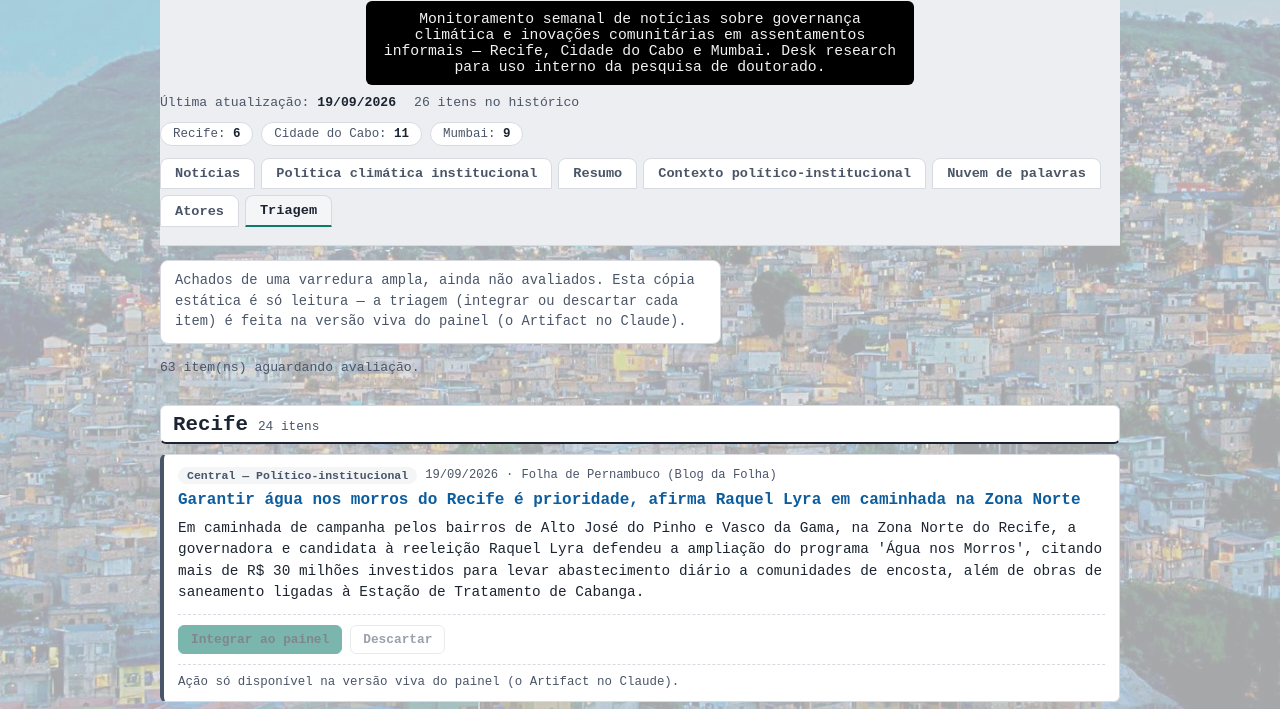
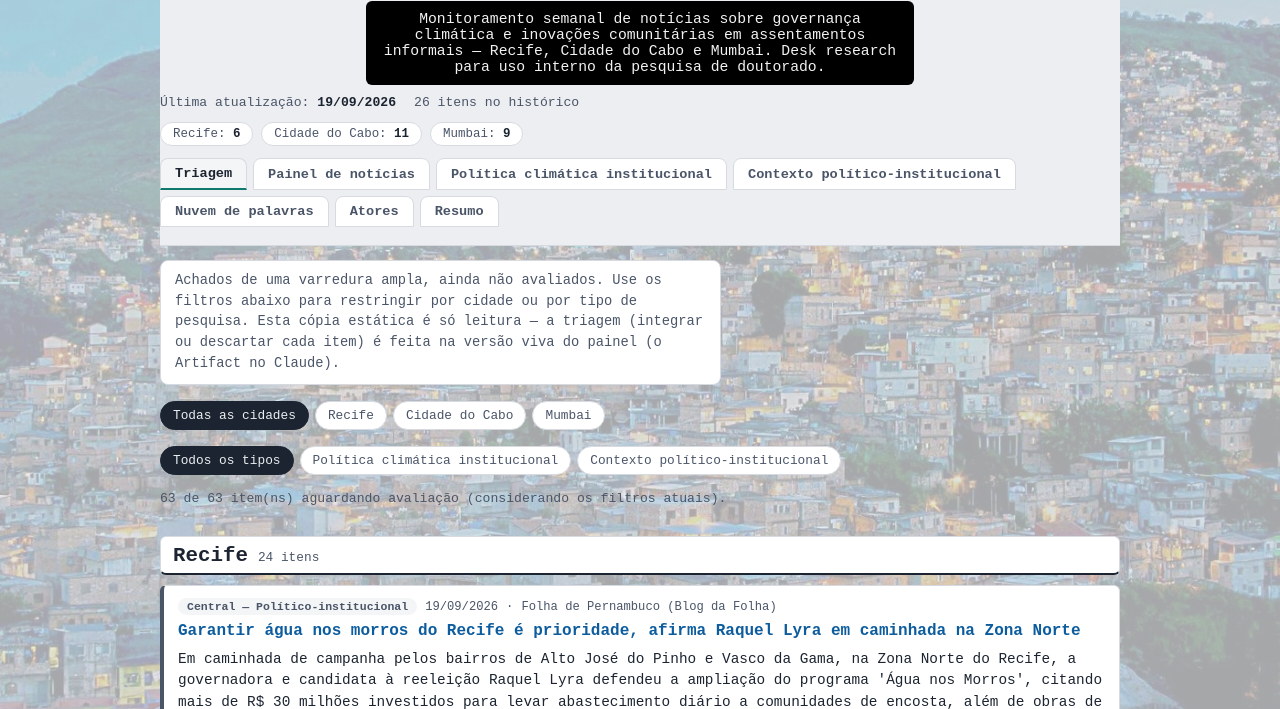
Before and after one commit to ovitorze-hue/Not-cias-sul-sul-, a plain HTML site: page index.html in a window 1280 px wide. Both pictures are taken after a click on the tab "Triagem". Shown: the part 70-779 px from the top of the page. Drawn offline with Linux system fonts and the light colour scheme.

Commit message:
change 2

```diff
--- a/index.html
+++ b/index.html
@@ -455,7 +455,7 @@
   </div>
 
   <div class="tabpanel" id="panel-resumo" role="tabpanel" hidden>
-    <p class="tab-intro">Resumo geral dos principais acontecimentos da cidade nesta janela, somando o escopo central da pesquisa (clima, remoções, soluções comunitárias, infraestrutura) e o panorama político-institucional mais amplo captado em "Contexto político-institucional".</p>
+    <p class="tab-intro">Análise crítica que cruza a "Política climática institucional" (escopo central: clima, remoções, soluções comunitárias, infraestrutura) com o "Contexto político-institucional" mais amplo (eleições, disputas de poder, legitimidade institucional) — buscando tensões, contradições e conexões entre os dois planos, não um resumo puramente factual.</p>
     <div id="content-resumo"><div class="loading">Carregando…</div></div>
   </div>
 
@@ -473,7 +473,7 @@
   </div>
 
   <div class="tabpanel" id="panel-triagem" role="tabpanel" hidden>
-    <p class="tab-intro">Achados de uma varredura ampla, ainda não avaliados. Esta cópia estática é só leitura — a triagem (integrar ou descartar cada item) é feita na versão viva do painel (o Artifact no Claude).</p>
+    <p class="tab-intro">Achados de uma varredura ampla, ainda não avaliados. Use os filtros abaixo para restringir por cidade ou por tipo de pesquisa. Esta cópia estática é só leitura — a triagem (integrar ou descartar cada item) é feita na versão viva do painel (o Artifact no Claude).</p>
     <div id="content-triagem"><div class="loading">Carregando…</div></div>
   </div>
 
@@ -483,7 +483,7 @@
   </section>
 
   <footer class="disclaimer">
-    Este painel é um radar de desk research para acompanhamento interno da pesquisa — não é uma fonte citável por si mesma. Itens incluídos apenas quando localizados com link real via busca; nenhum item é inventado para preencher categorias ou semanas. As abas "Política climática institucional" e "Resumo" são sínteses escritas a partir dos itens coletados, revisadas a cada atualização — a primeira focada só na dinâmica institucional do escopo central da pesquisa, a segunda cobrindo o conjunto de acontecimentos da cidade, incluindo o panorama político mais amplo captado em "Contexto político-institucional". "Nuvem de palavras" e "Atores" são calculadas automaticamente a partir dos textos e das entidades marcadas em cada item, e podem ser filtradas entre o conjunto de notícias sobre clima/informalidade e o conjunto de contexto político-institucional. A aba "Contexto político-institucional" reúne notícias reais sobre temas quentes do debate público local que não se enquadram nas quatro categorias da pesquisa, mas ajudam a entender o cenário em que ela acontece. A aba "Triagem" reúne achados de varreduras amplas ainda não avaliados; só passam a integrar o corpus de "Notícias" ou "Contexto político-institucional" os itens marcados manualmente como "Integrar ao painel" (na versão viva do painel).
+    Este painel é um radar de desk research para acompanhamento interno da pesquisa — não é uma fonte citável por si mesma. Itens incluídos apenas quando localizados com link real via busca; nenhum item é inventado para preencher categorias ou semanas. A aba "Política climática institucional" é uma síntese focada só na dinâmica institucional do escopo central da pesquisa; a aba "Resumo" é uma análise crítica que cruza esse escopo central com o panorama mais amplo captado em "Contexto político-institucional", revisada a cada atualização. "Nuvem de palavras" e "Atores" são calculadas automaticamente a partir dos textos e das entidades marcadas em cada item, e podem ser filtradas entre o conjunto de notícias sobre clima/informalidade e o conjunto de contexto político-institucional. A aba "Contexto político-institucional" reúne notícias reais sobre temas quentes do debate público local que não se enquadram nas quatro categorias da pesquisa, mas ajudam a entender o cenário em que ela acontece. A aba "Triagem" reúne achados de varreduras amplas ainda não avaliados, com filtros por cidade e por tipo de pesquisa; só passam a integrar o corpus de "Painel de notícias" ou "Contexto político-institucional" os itens marcados manualmente como "Integrar ao painel" (na versão viva do painel).
   </footer>
 </div>
 
@@ -501,13 +501,13 @@
     { key: "mumbai", label: "Mumbai" }
   ];
   var TABS = [
-    { key: "noticias", label: "Notícias" },
+    { key: "triagem", label: "Triagem" },
+    { key: "noticias", label: "Painel de notícias" },
     { key: "politico", label: "Política climática institucional" },
-    { key: "resumo", label: "Resumo" },
     { key: "contexto", label: "Contexto político-institucional" },
     { key: "nuvem", label: "Nuvem de palavras" },
     { key: "atores", label: "Atores" },
-    { key: "triagem", label: "Triagem" }
+    { key: "resumo", label: "Resumo" }
   ];
 
   var STOPWORDS = {};
@@ -535,6 +535,13 @@
   var atoresDataset = "clima";
   var DATASETS = [
     { key: "clima", label: "Notícias sobre clima" },
+    { key: "contexto", label: "Contexto político-institucional" }
+  ];
+  var triagemCidade = "todas";
+  var triagemTipo = "todos";
+  var TIPO_PESQUISA_FILTROS = [
+    { key: "todos", label: "Todos os tipos" },
+    { key: "central", label: "Política climática institucional" },
     { key: "contexto", label: "Contexto político-institucional" }
   ];
   var candidatos = [];
@@ -748,16 +755,57 @@
     );
   }
 
+  function triagemFiltersHtml() {
+    var cidadeOpts = [{ key: "todas", label: "Todas as cidades" }].concat(CITIES);
+    var cidadeHtml = '<div class="dataset-toggle" role="group" aria-label="Filtrar triagem por cidade">' +
+      cidadeOpts.map(function (c) {
+        return '<button type="button" class="filter-btn dataset-btn" data-triagem-cidade="' + c.key + '" aria-pressed="' + (c.key === triagemCidade) + '">' + escapeHtml(c.label) + "</button>";
+      }).join("") +
+      "</div>";
+    var tipoHtml = '<div class="dataset-toggle" role="group" aria-label="Filtrar triagem por tipo de pesquisa">' +
+      TIPO_PESQUISA_FILTROS.map(function (t) {
+        return '<button type="button" class="filter-btn dataset-btn" data-triagem-tipo="' + t.key + '" aria-pressed="' + (t.key === triagemTipo) + '">' + escapeHtml(t.label) + "</button>";
+      }).join("") +
+      "</div>";
+    return cidadeHtml + tipoHtml;
+  }
+
+  function wireTriagemFilters(el) {
+    Array.prototype.forEach.call(el.querySelectorAll("[data-triagem-cidade]"), function (btn) {
+      btn.addEventListener("click", function () {
+        triagemCidade = btn.getAttribute("data-triagem-cidade");
+        renderTriagem();
+      });
+    });
+    Array.prototype.forEach.call(el.querySelectorAll("[data-triagem-tipo]"), function (btn) {
+      btn.addEventListener("click", function () {
+        triagemTipo = btn.getAttribute("data-triagem-tipo");
+        renderTriagem();
+      });
+    });
+  }
+
   function renderTriagem() {
     var el = document.getElementById("content-triagem");
     var pending = candidatos.filter(function (c) { return c.status === "pendente"; });
+    var filtersHtml = triagemFiltersHtml();
     if (!pending.length) {
-      el.innerHTML = '<p class="empty-note">Nenhum item aguardando triagem no momento.</p>';
+      el.innerHTML = filtersHtml + '<p class="empty-note">Nenhum item aguardando triagem no momento.</p>';
+      wireTriagemFilters(el);
       return;
     }
-    var summary = '<p class="triagem-summary">' + pending.length + " item(ns) aguardando avaliação.</p>";
-    var citiesHtml = CITIES.map(function (city) {
-      var items = pending.filter(function (it) { return it.cidade === city.key; });
+    var filtered = pending.filter(function (it) {
+      if (triagemCidade !== "todas" && it.cidade !== triagemCidade) return false;
+      if (triagemTipo !== "todos" && it.tipo_pesquisa !== triagemTipo) return false;
+      return true;
+    });
+    var summary = '<p class="triagem-summary">' + filtered.length + " de " + pending.length + " item(ns) aguardando avaliação (considerando os filtros atuais).</p>";
+    var bodyHtml;
+    if (!filtered.length) {
+      bodyHtml = '<p class="empty-note">Nenhum item corresponde aos filtros selecionados.</p>';
+    } else {
+      bodyHtml = CITIES.map(function (city) {
+        var items = filtered.filter(function (it) { return it.cidade === city.key; });
         if (!items.length) return "";
         items.sort(function (a, b) { return (b.data || "").localeCompare(a.data || ""); });
         return (
@@ -768,7 +816,9 @@
           "</section>"
         );
       }).join("");
-    el.innerHTML = summary + citiesHtml;
+    }
+    el.innerHTML = filtersHtml + summary + bodyHtml;
+    wireTriagemFilters(el);
   }
 
   // ---------- Filtro de conjunto (Nuvem / Atores) ----------
```
Also changed, not shown: data.json. Lines whose indentation alone changed are shown as unchanged.
